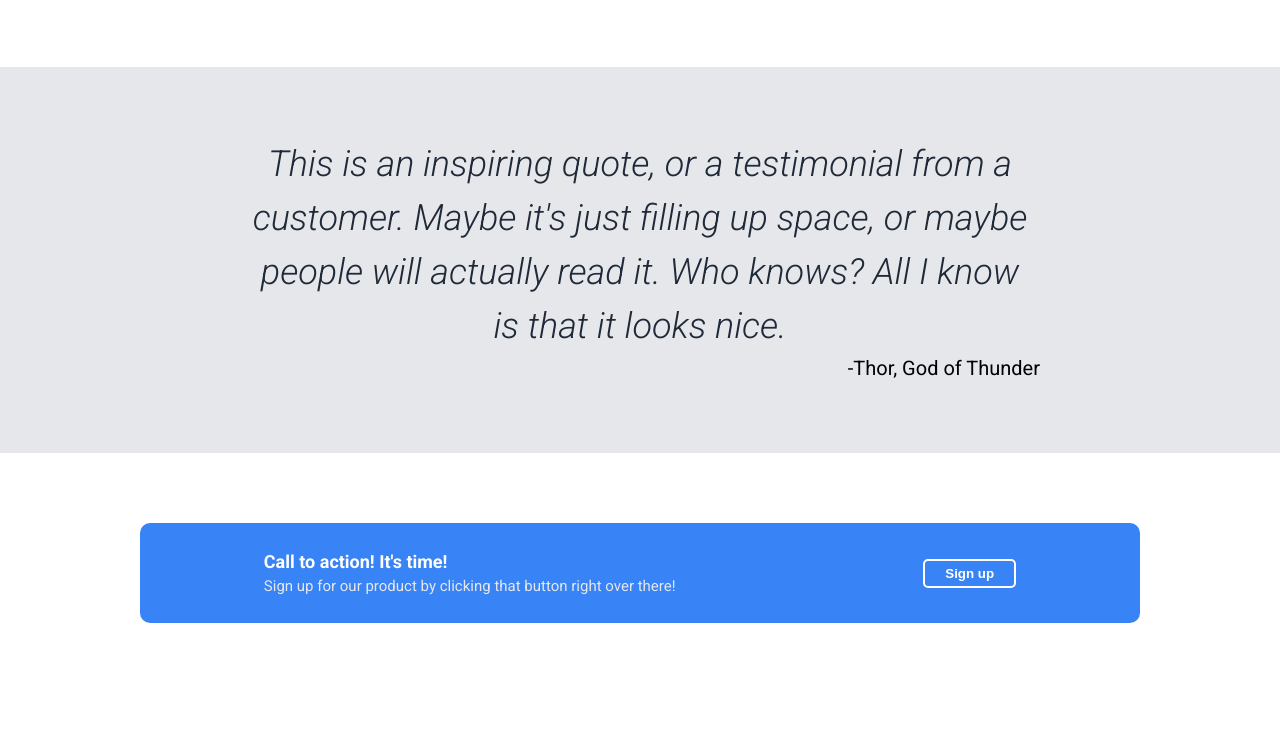
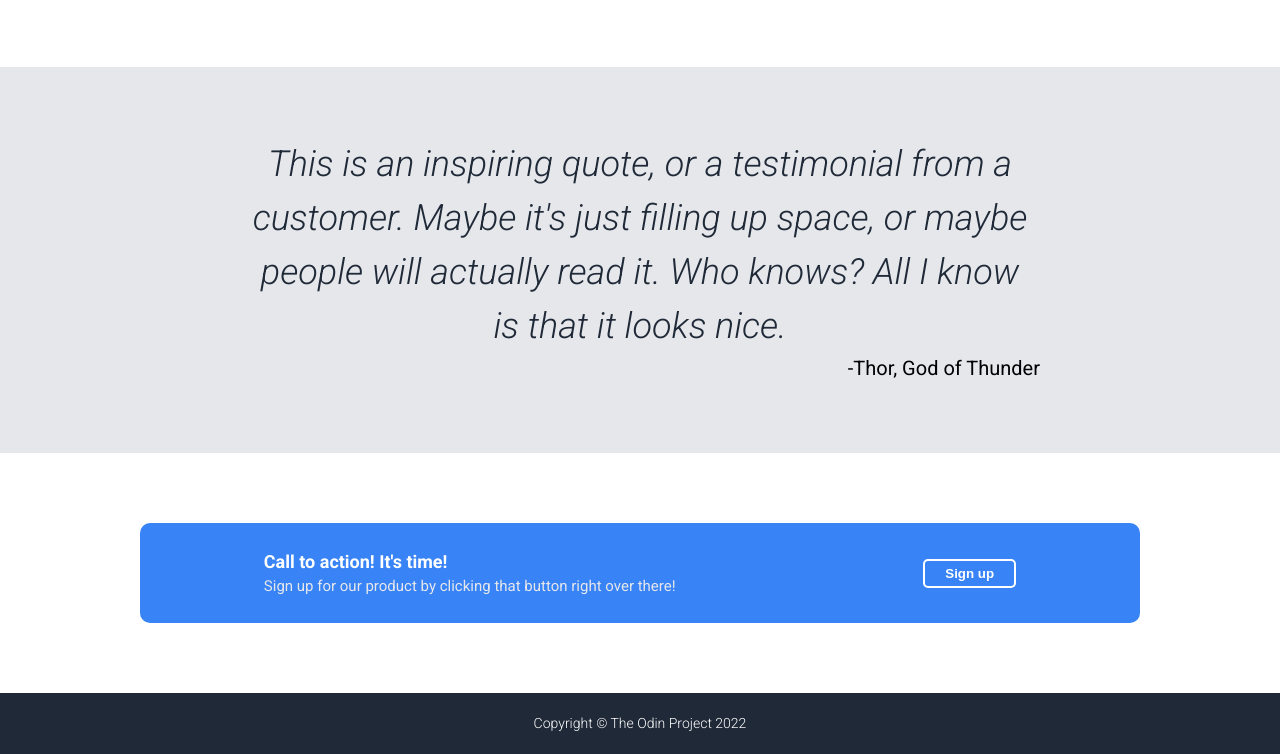
Before and after one commit to joaoevribeiro/landing-project, a plain HTML site: page index.html in a window 1280 px wide. Shown: the part 810-1564 px from the top of the page. Before the commit the page ends 1503 px from the top, so only its background shows below. Drawn offline with Linux system fonts and the light colour scheme.

Commit message:
Add footer

```diff
--- a/index.html
+++ b/index.html
@@ -96,5 +96,8 @@
     </section>
 
     <!-- FOOTER -->
+    <section class="footer">
+      <p class="paragraph-footer">Copyright &copy; The Odin Project 2022</p>
+    </section>
   </body>
 </html>
--- a/style.css
+++ b/style.css
@@ -195,3 +195,17 @@ a {
   color: #fff;
   border: 0.2rem solid #fff;
 }
+
+/* FOOTER */
+.footer {
+  background-color: #1f2937;
+  padding-top: 2rem;
+  padding-bottom: 2rem;
+}
+
+.paragraph-footer {
+  text-align: center;
+  color: #fff;
+  font-size: 1.4rem;
+  font-weight: 300;
+}
```
